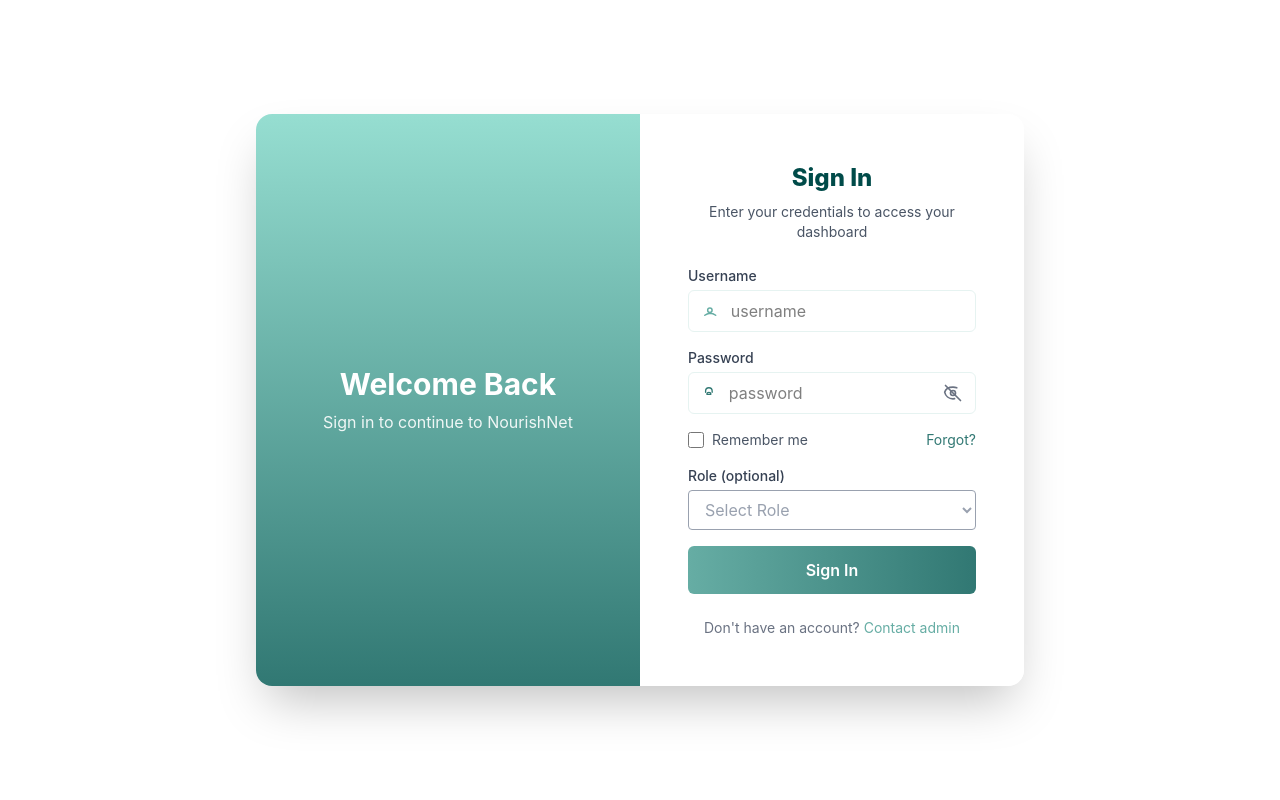
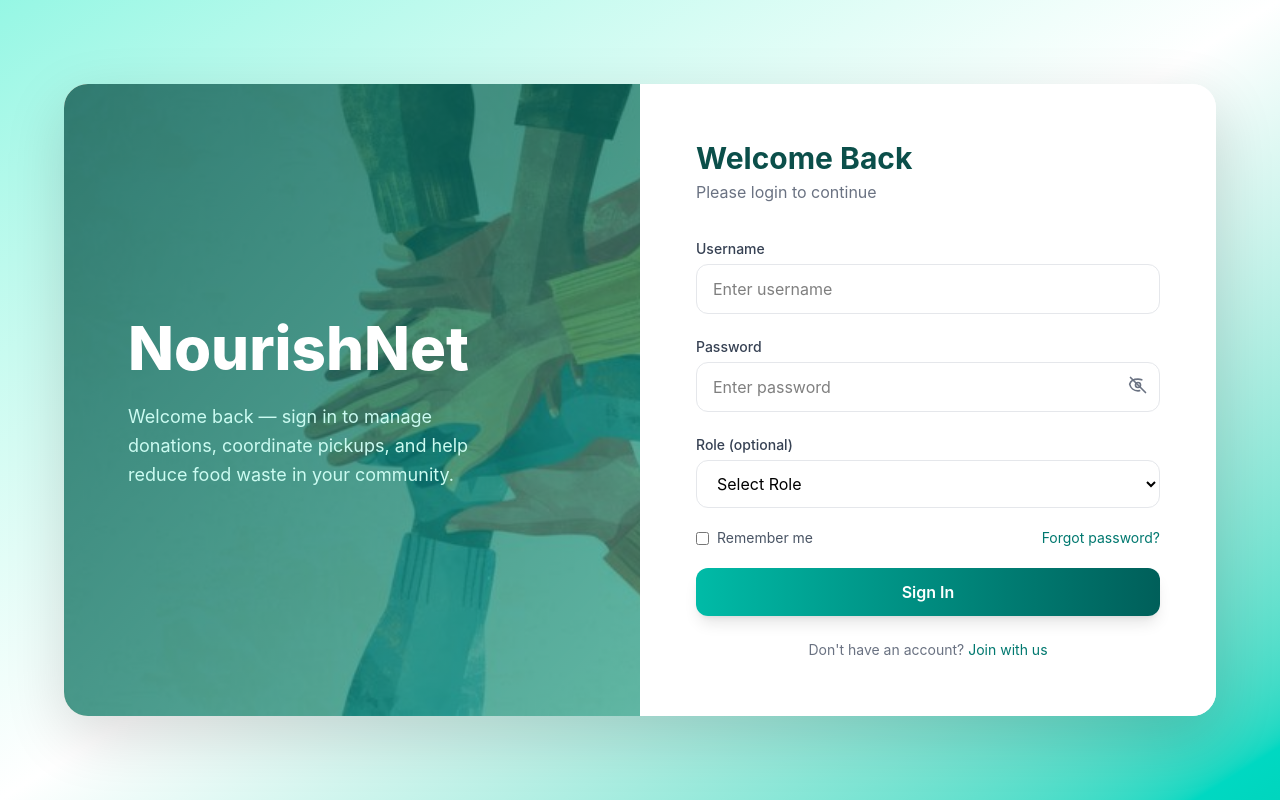
Before and after one commit to Theekshana-Jayalath/NourishNet-Frontend, a React (Vite) app: page /login in a window 1280 px wide. Shown: the top 800 px of the page. Built offline with nearby package versions, Linux system fonts and the light colour scheme.

Commit message:
Refactor code structure for improved readability and maintainability

```diff
--- a/src/App.jsx
+++ b/src/App.jsx
@@ -9,7 +9,7 @@ import Managers from './pages/admin/Managers'
 import Users from './pages/admin/Users'
 import Applications from './pages/admin/Applications'
 import DashboardHome from './pages/admin/DashboardHome'
-import ManagerDashboard from './pages/ManagerDashboard'
+// import ManagerDashboard from './pages/ManagerDashboard'
 import DonorDashboard from './pages/DonorDashboard'
 import NgoDashboard from './pages/NgoDashboard'
 import DriverDashboard from './pages/DriverDashboard'
@@ -26,7 +26,7 @@ function Main() {
   const location = useLocation()
   // routes where we don't want to show the global footer
   const hideFooterPaths = [
-    '/manager-dashboard',
+    // '/manager-dashboard',
     '/donor-dashboard',
     '/ngo-dashboard',
     '/driver-dashboard',
@@ -50,7 +50,7 @@ function Main() {
           <Route path='inventory' element={<div className='p-6'>Inventory management coming soon.</div>} />
           <Route path='applications' element={<Applications/>} />
         </Route>
-            <Route path='/manager-dashboard' element={<ManagerDashboard />} />
+            {/* <Route path='/manager-dashboard' element={<ManagerDashboard />} /> */}
             <Route path='/donor-dashboard' element={<DonorDashboard />} />
             <Route path='/ngo-dashboard' element={<NgoDashboard />} />
             <Route path='/driver-dashboard' element={<DriverDashboard />} />
--- a/src/assets/assets.js
+++ b/src/assets/assets.js
@@ -1,5 +1,7 @@
 import Logo from './logo.png';
+import welcome from './welcome.jpg';
 
 export {
-    Logo
+    Logo,
+    welcome,
 }
--- a/src/pages/Login.jsx
+++ b/src/pages/Login.jsx
@@ -1,5 +1,6 @@
 import React, { useState } from 'react'
 import { useNavigate } from 'react-router-dom'
+import { welcome } from '../assets/assets'
 
 // Minimal JWT decode (no verification) to read role from token payload
 const decodeJwt = (token) => {
@@ -28,26 +29,23 @@ const Login = () => {
 
     try {
       const base = import.meta.env.VITE_API_URL
-  // role is optional — server will determine actual role
-
       const url = base ? `${base}/api/auth/login` : '/api/auth/login'
       const payload = { username, password }
-  console.log(username, password, role)
-  console.log('Login request body:', payload)
+
       const res = await fetch(url, {
         method: 'POST',
         headers: { 'Content-Type': 'application/json' },
         body: JSON.stringify(payload)
       })
+
       const data = await res.json()
-      console.log('Login response data:', data)
 
       if (!res.ok) {
-        console.log('Login failed response:', data)
         setError(data.message || 'Invalid credentials')
         setLoading(false)
         return
       }
+
   const token = data.token
   if (!token) {
         setError('Invalid server response')
@@ -55,10 +53,6 @@ const Login = () => {
         return
       }
 
-      // store token locally
-      localStorage.setItem('token', token)
-
-      // prefer the role returned by backend response
       const serverRole = (data.role || '').toString().toLowerCase()
       const fallbackTokenRole = (() => {
         const tokenPayload = decodeJwt(token)
@@ -66,11 +60,9 @@ const Login = () => {
       })()
       const finalRole = serverRole || fallbackTokenRole || role
 
-      // redirect based on server-provided role
       if (finalRole === 'admin') {
         navigate('/admin-dashboard')
       } else if (finalRole === 'manager') {
-        // server may return department for manager accounts
         const dept = (data.department || '').toString().toLowerCase()
         switch (dept) {
           case 'ngo':
@@ -103,99 +95,197 @@ const Login = () => {
   }
 
   return (
-    <div className='min-h-screen flex items-center justify-center bg-white px-4'>
-      <div className='max-w-3xl w-full grid grid-cols-1 md:grid-cols-2 shadow-2xl rounded-2xl overflow-hidden'>
-        {/* Left decorative panel */}
-        <div className='hidden md:flex flex-col items-center justify-center p-8' style={{ background: 'linear-gradient(180deg, #96ded1 0%, #317873 100%)' }}>
-          <div className='text-white text-center'>
-            <h3 className='text-3xl font-bold mb-2'>Welcome Back</h3>
-            <p className='opacity-90'>Sign in to continue to NourishNet</p>
+  <div className="min-h-screen flex items-center justify-center
+  bg-linear-to-br from-teal-200 via-white to-teal-400 px-4">
+
+      <div className="w-full max-w-6xl grid md:grid-cols-2
+      rounded-3xl shadow-[0_20px_60px_rgba(0,0,0,0.15)]
+      overflow-hidden bg-white">
+
+        {/* LEFT PANEL */}
+        <div className="hidden md:flex relative">
+          <img
+            src={welcome}
+            alt="Welcome"
+            className="absolute inset-0 w-full h-full object-cover"
+          />
+
+          <div className="absolute inset-0 bg-linear-to-br
+          from-teal-800/80 to-teal-600/60"></div>
+
+           <div className="relative z-10 flex flex-col justify-center items-start text-left text-white pl-8 md:pl-16 py-16 pr-8 w-full">
+             <h1 className="text-5xl md:text-6xl font-extrabold leading-tight mb-4">NourishNet</h1>
+             <p className="text-base md:text-lg leading-relaxed text-teal-100 max-w-sm">
+               Welcome back — sign in to manage donations, coordinate pickups, and help reduce food waste in your community.
+             </p>
           </div>
         </div>
 
-        {/* Right: form */}
-        <div className='bg-white p-8 md:p-12 flex items-center'>
-          <div className='w-full'>
-            <div className='mb-6 text-center'>
-              <h2 className='text-2xl font-extrabold text-[#004b49]'>Sign In</h2>
-              <p className='text-sm text-gray-600 mt-2'>Enter your credentials to access your dashboard</p>
-            </div>
+        {/* RIGHT PANEL */}
+        <div className="p-10 md:p-14 bg-white">
+
+          <h2 className="text-3xl font-bold text-teal-900 mb-1">
+            Welcome Back
+          </h2>
+
+          <p className="text-gray-500 mb-8">
+            Please login to continue
+          </p>
 
           {error && (
-              <div className='mb-4 text-sm text-red-700 bg-red-100 px-4 py-2 rounded'>
+            <div className="bg-red-100 text-red-600 px-4 py-2
+            rounded-lg mb-4">
               {error}
             </div>
           )}
 
-            <form onSubmit={handleSubmit} className='space-y-4'>
+          <form onSubmit={handleSubmit} className="space-y-5">
+
+            {/* Username */}
             <div>
-                <label className='block text-sm font-medium text-gray-700 mb-1'>Username</label>
-                <div className='flex items-center border rounded-md px-3 py-2 focus-within:ring-2' style={{ borderColor: '#e6f3f1' }}>
-                  <svg className='w-5 h-5 text-[#66ada4] mr-3' fill='none' stroke='currentColor' viewBox='0 0 24 24' xmlns='http://www.w3.org/2000/svg'><path strokeLinecap='round' strokeLinejoin='round' strokeWidth='2' d='M5.121 17.804A13.937 13.937 0 0112 15c2.761 0 5.301.753 7.879 2.804M15 11a3 3 0 11-6 0 3 3 0 016 0z'></path></svg>
+              <label className="text-sm font-medium text-gray-700">
+                Username
+              </label>
+
               <input
-                    className='w-full outline-none'
-                    type='text'
+                type="text"
                 value={username}
-                    onChange={(e) => setUsername(e.target.value)}
-                    placeholder='username'
+                onChange={(e)=>setUsername(e.target.value)}
+                placeholder="Enter username"
+                className="w-full mt-1 px-4 py-3 rounded-xl
+                border border-gray-200
+                focus:outline-none focus:ring-2
+                focus:ring-teal-500 focus:border-transparent
+                transition"
                 required
               />
             </div>
-              </div>
 
+            {/* Password */}
             <div>
-                <label className='block text-sm font-medium text-gray-700 mb-1'>Password</label>
-                <div className='flex items-center border rounded-md px-3 py-2 focus-within:ring-2' style={{ borderColor: '#e6f3f1' }}>
-                    <svg className='w-5 h-5 text-[#317873] mr-3' fill='none' stroke='currentColor' viewBox='0 0 24 24' xmlns='http://www.w3.org/2000/svg'><path strokeLinecap='round' strokeLinejoin='round' strokeWidth='2' d='M12 11c1.657 0 3 .895 3 2v1H9v-1c0-1.105 1.343-2 3-2z'></path><path strokeLinecap='round' strokeLinejoin='round' strokeWidth='2' d='M17 11V9a5 5 0 10-10 0v2'></path></svg>
+              <label className="text-sm font-medium text-gray-700">
+                Password
+              </label>
+
+              <div className="relative">
+
                 <input
-                      className='w-full outline-none'
                   type={showPassword ? 'text' : 'password'}
                   value={password}
-                      onChange={(e) => setPassword(e.target.value)}
-                      placeholder='password'
+                  onChange={(e)=>setPassword(e.target.value)}
+                  placeholder="Enter password"
+                  className="w-full mt-1 px-4 py-3 pr-12
+                  rounded-xl border border-gray-200
+                  focus:outline-none focus:ring-2
+                  focus:ring-teal-500 focus:border-transparent
+                  transition"
                   required
                 />
-                    <button type='button' onClick={() => setShowPassword(s => !s)} className='ml-2 text-gray-500 hover:text-gray-700' aria-label='Toggle password visibility'>
+
+                <button
+                  type="button"
+                  onClick={() => setShowPassword(!showPassword)}
+                  className="absolute right-3 top-1/2
+                  -translate-y-1/2 text-gray-500
+                  hover:text-teal-700 transition"
+                >
                   {showPassword ? (
-                        <svg xmlns='http://www.w3.org/2000/svg' className='w-5 h-5' viewBox='0 0 24 24' fill='none' stroke='currentColor'><path strokeLinecap='round' strokeLinejoin='round' strokeWidth='2' d='M2.458 12C3.732 7.943 7.523 5 12 5c4.477 0 8.268 2.943 9.542 7-1.274 4.057-5.065 7-9.542 7-4.477 0-8.268-2.943-9.542-7z'/><path strokeLinecap='round' strokeLinejoin='round' strokeWidth='2' d='M15 12a3 3 0 11-6 0 3 3 0 016 0z'/></svg>
+                    /* FULL EYE */
+                    <svg xmlns="http://www.w3.org/2000/svg"
+                         className="h-5 w-5"
+                         fill="none"
+                         viewBox="0 0 24 24"
+                         stroke="currentColor">
+                      <path strokeLinecap="round" strokeLinejoin="round" strokeWidth={2}
+                        d="M15 12a3 3 0 11-6 0 3 3 0 016 0z" />
+                      <path strokeLinecap="round" strokeLinejoin="round" strokeWidth={2}
+                        d="M2.458 12C3.732 7.943 7.523 5 12 5
+                           c4.477 0 8.268 2.943 9.542 7
+                           -1.274 4.057-5.065 7-9.542 7
+                           -4.477 0-8.268-2.943-9.542-7z" />
+                    </svg>
                   ) : (
-                        <svg xmlns='http://www.w3.org/2000/svg' className='w-5 h-5' viewBox='0 0 24 24' fill='none' stroke='currentColor'><path strokeLinecap='round' strokeLinejoin='round' strokeWidth='2' d='M13.875 18.825A10.05 10.05 0 0112 19c-5 0-9-3.5-10-8 1-3.5 5-6 10-6 1.63 0 3.17.28 4.54.78M15 12a3 3 0 11-6 0 3 3 0 016 0z'/><path strokeLinecap='round' strokeLinejoin='round' strokeWidth='2' d='M3 3l18 18'/></svg>
+                    /* CUT EYE */
+                    <svg xmlns="http://www.w3.org/2000/svg"
+                         className="h-5 w-5"
+                         fill="none"
+                         viewBox="0 0 24 24"
+                         stroke="currentColor">
+                      <path strokeLinecap="round" strokeLinejoin="round" strokeWidth={2}
+                        d="M13.875 18.825A10.05 10.05 0 0112 19
+                           c-5 0-9-3.5-10-8
+                           1-3.5 5-6 10-6
+                           1.63 0 3.17.28 4.54.78M15 12a3 3 0 11-6 0
+                           3 3 0 016 0z" />
+                      <path strokeLinecap="round" strokeLinejoin="round" strokeWidth={2}
+                        d="M3 3l18 18" />
+                    </svg>
                   )}
                 </button>
+
               </div>
             </div>
 
-              <div className='flex items-center justify-between text-sm'>
-                <label className='flex items-center gap-2'>
-                  <input type='checkbox' className='h-4 w-4 text-[#317873] border-gray-300 rounded' />
-                  <span className='text-gray-600'>Remember me</span>
+            {/* Role */}
+            <div>
+              <label className="text-sm font-medium text-gray-700">
+                Role (optional)
               </label>
-                <a className='text-sm text-[#317873] hover:underline cursor-pointer'>Forgot?</a>
-              </div>
 
-              <div>
-                <label className='block text-sm font-medium text-gray-700 mb-1'>Role (optional)</label>
-                <select value={role} onChange={e => setRole(e.target.value)} className={`w-full border px-3 py-2 rounded ${role ? 'text-gray-600' : 'text-gray-400'}`}>
-                  <option className='text-gray-400' value='' disabled>Select Role</option>
-                  <option value='admin'>admin</option>
-                  <option value='manager'>manager</option>
-                  <option value='donor'>donor</option>
-                  <option value='ngo'>ngo</option>
-                  <option value='driver'>driver</option>
+              <select
+                value={role}
+                onChange={(e)=>setRole(e.target.value)}
+                className="w-full mt-1 px-4 py-3 rounded-xl
+                border border-gray-200
+                focus:outline-none focus:ring-2
+                focus:ring-teal-500"
+              >
+                <option value="">Select Role</option>
+                <option value="admin">Admin</option>
+                <option value="manager">Manager</option>
+                <option value="donor">Donor</option>
+                <option value="ngo">NGO</option>
+                <option value="driver">Driver</option>
               </select>
             </div>
 
-              <button type='submit' disabled={loading} className='w-full py-3 rounded-md text-white font-semibold' style={{ background: 'linear-gradient(90deg,#66ada4,#317873)' }}>
-                {loading ? 'Signing in...' : 'Sign In'}
+            {/* Remember */}
+            <div className="flex justify-between text-sm">
+              <label className="flex items-center gap-2 text-gray-600">
+                <input type="checkbox" className="accent-teal-600"/>
+                Remember me
+              </label>
+
+              <span className="text-teal-700 hover:text-teal-900 cursor-pointer">
+                Forgot password?
+              </span>
+            </div>
+
+            {/* Button */}
+            <button
+              type="submit"
+              disabled={loading}
+              className="w-full py-3 rounded-xl text-white
+                font-semibold bg-linear-to-r from-teal-500 to-teal-800
+                hover:scale-[1.02] transition-all duration-200
+                shadow-lg hover:shadow-xl"
+            >
+              {loading ? "Signing in..." : "Sign In"}
             </button>
+
           </form>
 
-            <div className='mt-6 text-center text-sm text-gray-500'>
-              <span>Don't have an account? </span>
-              <a className='text-[#66ada4]'>Contact admin</a>
+          <p className="text-center text-sm text-gray-500 mt-6">
+            Don't have an account?
+            <span
+              onClick={() => navigate('/apply')}
+              className="text-teal-700 ml-1 hover:underline cursor-pointer"
+            >
+              Join with us
+            </span>
+          </p>
         </div>
-          </div>
-        </div>
+
       </div>
     </div>
   )
--- a/src/pages/NgoDashboard.jsx
+++ b/src/pages/NgoDashboard.jsx
@@ -4,7 +4,7 @@ const NgoDashboard = () => {
   return (
     <div className='min-h-screen flex items-center justify-center bg-white p-6'>
       <div className='max-w-3xl text-center'>
-        <h1 className='text-3xl font-bold text-[#004b49] mb-2'>NGO Manager Dashboard</h1>
+        <h1 className='text-3xl font-bold text-[#004b49] mb-2'>NGO  Dashboard</h1>
         <p className='text-gray-700'>Welcome — manage NGO requests, review incoming donations, and coordinate with drivers.</p>
       </div>
     </div>
```
Also changed, not shown: src/assets/welcome.jpg (added). Lines whose indentation alone changed are shown as unchanged.
